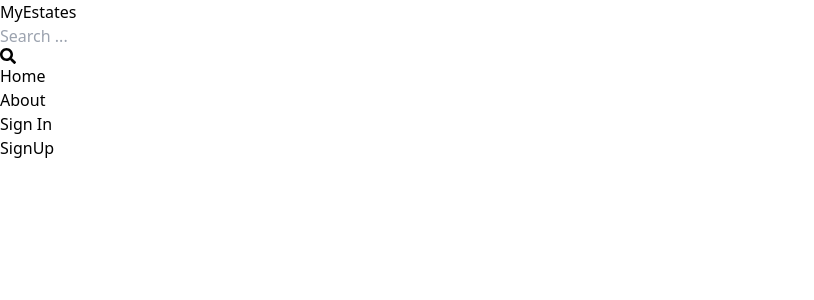
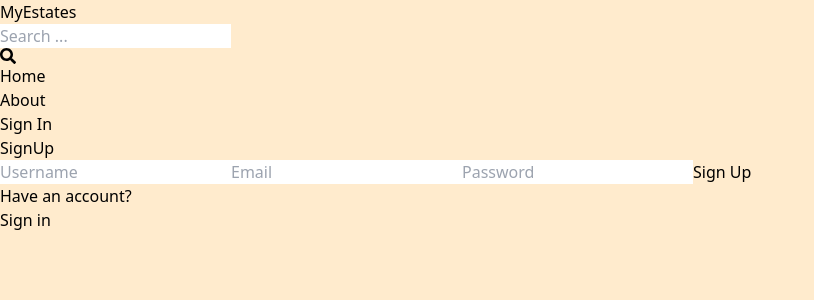
Before and after one commit to AmarnathN/fe_projects, a React (Vite) app in the folder real_estate/frontend/: page /sign-up in a window 1280 px wide. Shown: the top 300 px of the page, without its empty margins (0-814 px from the left). Built offline with nearby package versions, Linux system fonts and the light colour scheme.

Commit message:
Add signup Fe changes

```diff
--- a/real_estate/frontend/src/index.css
+++ b/real_estate/frontend/src/index.css
@@ -1,3 +1,7 @@
 @tailwind base;
 @tailwind components;
 @tailwind utilities;
+
+body {
+  background-color: blanchedalmond;
+}
--- a/real_estate/frontend/src/pages/SignUp.jsx
+++ b/real_estate/frontend/src/pages/SignUp.jsx
@@ -1,7 +1,39 @@
-import React from 'react'
+import React from "react";
+import { Link } from "react-router-dom";
 
 export default function SignUp() {
   return (
-    <div>SignUp</div>
-  )
+    <div className="max-w-lg mx-auto">
+      <h1 className="text-3xl text-center font-semibold my-10">SignUp</h1>
+      <form className="flex flex-col gap-2">
+        <input
+          type="text"
+          placeholder="Username"
+          className="border p-3 rounded-lg m-1"
+          id="username"
+        />
+        <input
+          type="email"
+          placeholder="Email"
+          className="border p-3 rounded-lg m-1"
+          id="email"
+        />
+        <input
+          type="password"
+          placeholder="Password"
+          className="border p-3 rounded-lg m-1"
+          id="password"
+        />
+        <button className="bg-slate-700 text-white p-3 rounded-lg m-1 uppercase">
+          Sign Up
+        </button>
+      </form>
+      <div className="flex gap-2 mt-2">
+        <p>Have an account?</p>
+        <Link to={"/sign-in"}>
+          <span className="text-blue-500"> Sign in </span>
+        </Link>
+      </div>
+    </div>
+  );
 }
```
